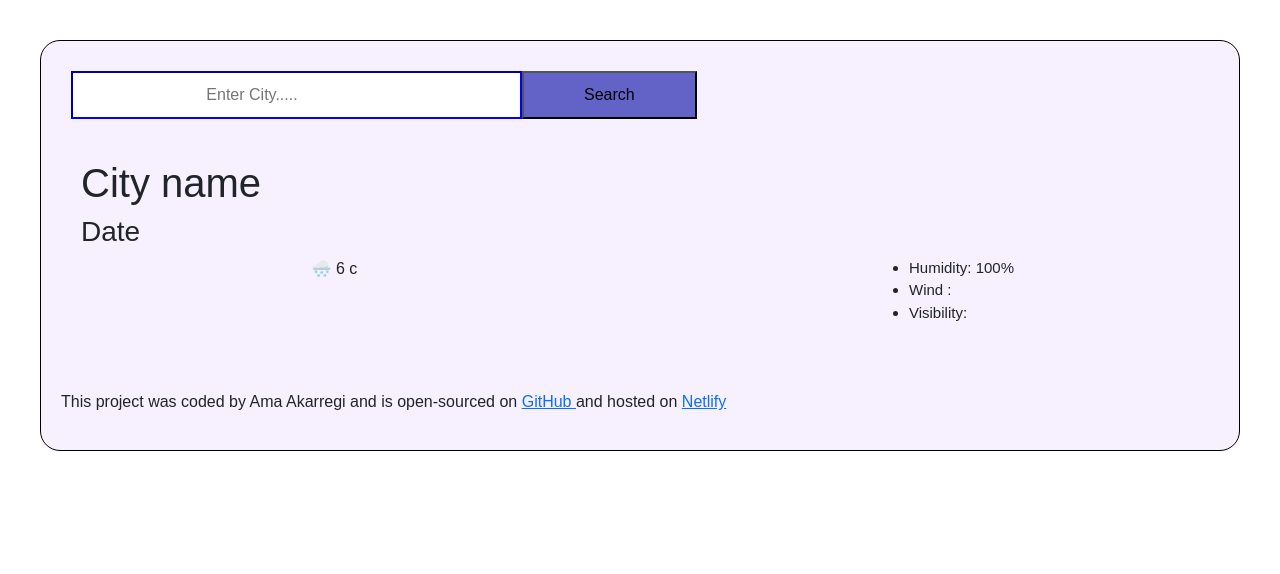
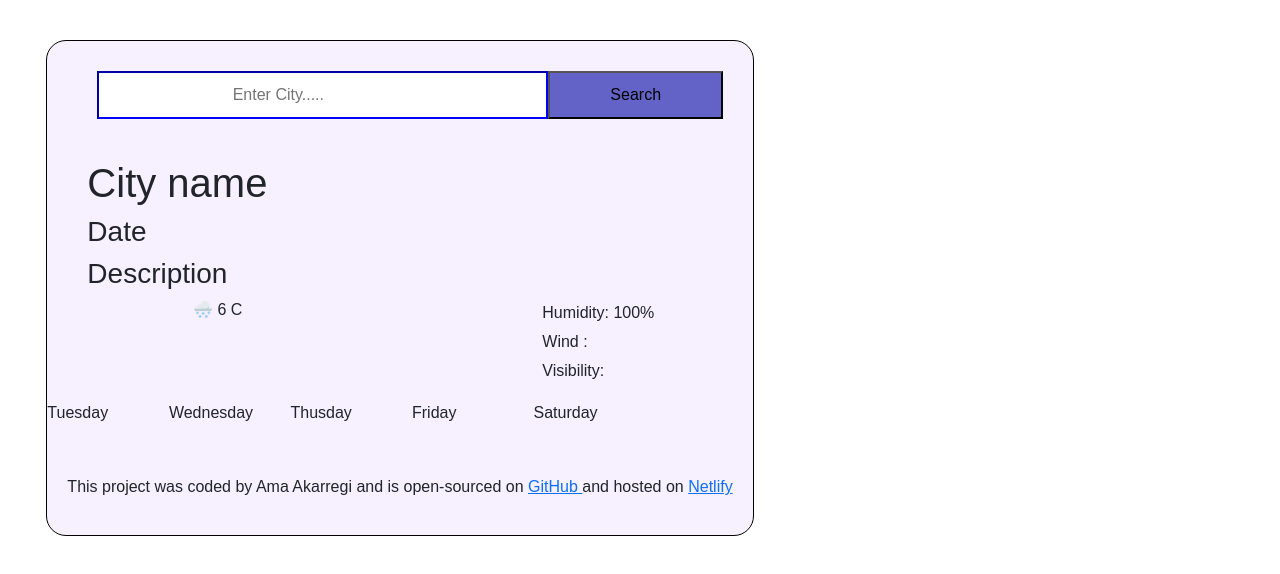
Before and after one commit to akarreg/weather-app-react, a React (Create React App) app: page / in a window 1280 px wide. Shown: the top 574 px of the page. Built offline with nearby package versions, Linux system fonts and the light colour scheme.

Commit message:
addd days  and finnised css at the monet

```diff
--- a/src/App.css
+++ b/src/App.css
@@ -1,5 +1,8 @@
-body {
-  background-color: rgb(177, 99, 3);
+.Container {
+  max-width: 800px;
+  display: flex;
+  justify-content: center;
+  background-color: blueviolet;
 }
 
 .App {
--- a/src/Weather.css
+++ b/src/Weather.css
@@ -1,14 +1,14 @@
-form {
+.Weather form {
   padding-top: 30px;
   padding-left: 30px;
 }
 
-input {
+.Weather input {
   padding: 10px 120px 10px 120px;
   margin-left: 20px;
   border-color: blue;
 }
-button {
+.Weather button {
   background-color: rgb(99, 99, 199);
   padding: 10px 60px 10px 60px;
   border-color: black;
@@ -19,8 +19,13 @@ button {
 }
 .Temp {
   margin-left: 40px;
+  font-size: 25px;
+  font-weight: 16px;
+  line-height: 19px;
 }
-li {
-  text-decoration: none;
-  font-size: 15px;
+.Weather li {
+  list-style: none;
+  font-size: 16px;
+  font-weight: 120px;
+  line-height: 29px;
 }
--- a/src/Weather.js
+++ b/src/Weather.js
@@ -6,7 +6,7 @@ export default function Weather() {
     <div className="Weather">
       <header>
         <form>
-          <input type="search" placeholder="   Enter City....."></input>
+          <input type="search" placeholder="   Enter City....." />
 
           <button> Search </button>
         </form>
@@ -15,9 +15,10 @@ export default function Weather() {
         <div className="MainName">
           <h1> City name</h1>
           <h3>Date </h3>
+          <h3>Description</h3>
         </div>
         <div className="row ">
-          <div className="col-6 d-flex justify-content-evenly">🌨️ 6 c</div>
+          <div className="col-6 d-flex justify-content-evenly ">🌨️ 6 C</div>
           <div className="col-6 d-flex justify-content-evenly">
             <ul>
               <li>Humidity: 100%</li>
@@ -26,6 +27,13 @@ export default function Weather() {
             </ul>
           </div>
         </div>
+        <div className="row">
+          <div className="col-2">Tuesday</div>
+          <div className="col-2">Wednesday</div>
+          <div className="col-2">Thusday</div>
+          <div className="col-2">Friday</div>
+          <div className="col-2">Saturday</div>
+        </div>
       </main>
     </div>
   );
--- a/src/index.css
+++ b/src/index.css
@@ -1,3 +1,5 @@
 body {
-  font-family: Arial, Helvetica, sans-serif;
+  max-width: 800px;
+  display: flex;
+  justify-content: center;
 }
```
